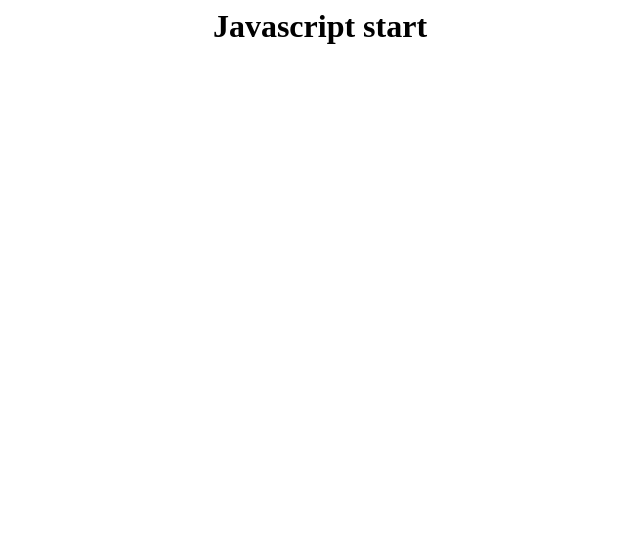
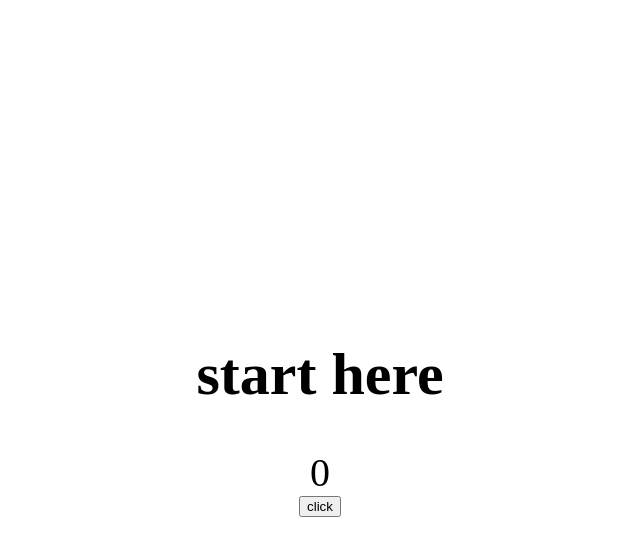
Before and after one commit to tricyvic/OdinJavascript, a plain HTML site: page index.html in a window 1280 px wide. Shown: the whole page, without its empty margins (320-960 px from the left). Drawn offline with Linux system fonts and the light colour scheme.

Commit message:
change everything and start

```diff
--- a/index.html
+++ b/index.html
@@ -1,12 +1,19 @@
-<DOCTYPE! html>
+<!DOCTYPE html>
 <html lang="en">
 <head>
-<title>
-Javascript
-</title>
-<link rel="stylesheet" href="./style.css">
+    <meta charset="UTF-8">
+    <meta http-equiv="X-UA-Compatible" content="IE=edge">
+    <meta name="viewport" content="width=device-width, initial-scale=1.0">
+    <title>Odin Javascript</title>
+    <link rel="stylesheet" href="./style.css">
 </head>
 <body>
-<h1>Javascript start</h1>
+    <div class="demo-display">
+        <h1>start here</h1>
+        <div id="demo">0</div>
+        <button onclick="start()">click</button>
+    </div>
+
+    <script src="./index.js"></script>
 </body>
 </html>
--- /dev/null
+++ b/index.js
@@ -0,0 +1,7 @@
+// alert("hi there")
+let startNo = 0;
+const demo = document.getElementById("demo")
+
+const start = () => {
+    demo.innerHTML = startNo += 1
+}
--- a/style.css
+++ b/style.css
@@ -1,3 +1,14 @@
-h1{
-  text-align:center;
+.demo-display{
+  display: flex;
+  justify-content: center;
+  align-items: center;
+  flex-direction: column;
+  height: 100vh;
+  width: 100%;
 }
+.demo-display h1{
+  font-size: 60px;
+}
+#demo{
+ font-size: 40px;
+}
```
